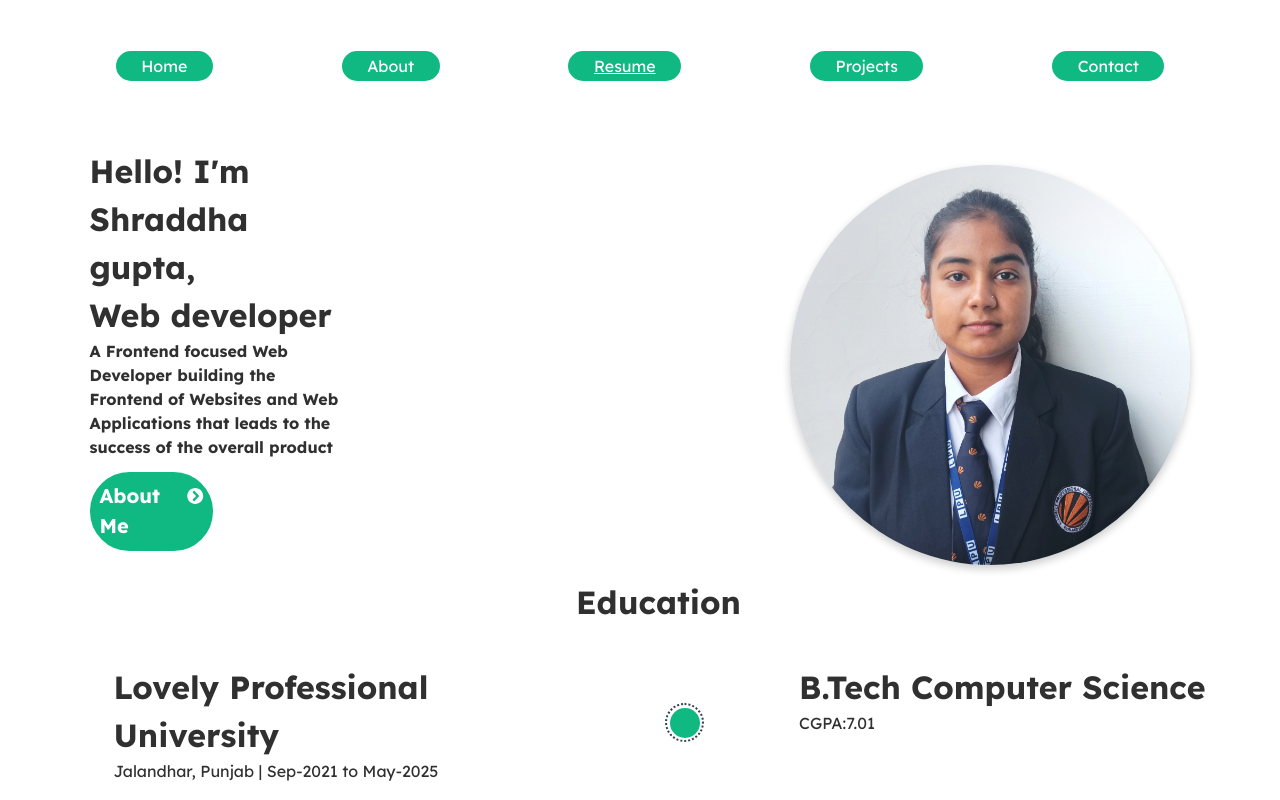
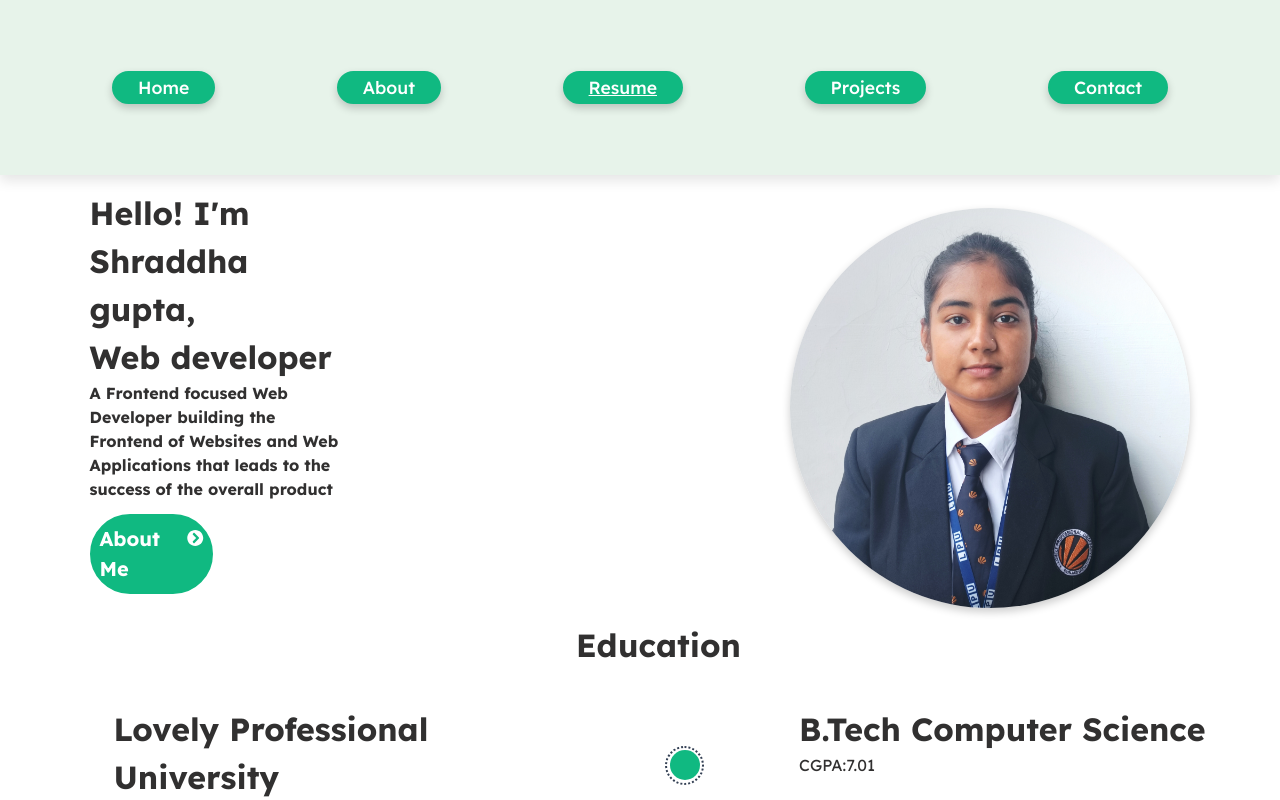
Before and after one commit to shraddhagupta525/portfolio, a React (Vite) app: page / in a window 1280 px wide. Shown: the top 800 px of the page. Built offline with nearby package versions, Linux system fonts and the light colour scheme.

Commit message:
update css

```diff
--- a/src/Components/header/Header.css
+++ b/src/Components/header/Header.css
@@ -1,26 +1,61 @@
+/* Header Navigation */
 header ul {
   display: flex;
-  padding: 4%;
+  padding: 1%;
   justify-content: space-around;
   align-items: center;
+  list-style: none; /* Remove bullet points */
+  margin: 0; /* Remove default margin */
 }
+
 header .navi {
   background-color: #10b981;
-  padding: 1px 2%;
+  padding: 10px 20px; /* Increased padding for better spacing */
   border: 2px solid #10b981;
   border-radius: 45px;
   color: white;
   height: fit-content;
   width: fit-content;
+  font-size: 1.1rem; /* Adjusted font size */
+  font-weight: 500; /* Slightly bold text */
   transition: all 0.3s ease;
+  box-shadow: 0px 4px 8px rgba(0, 0, 0, 0.2); /* Add shadow for depth */
+  cursor: pointer; /* Change to pointer on hover */
 }
 
 header .navi:hover {
   background-color: #0e9e73;
   color: #fff;
   border-color: #0e9e73;
-  transform: scale(1.05);
+  transform: scale(1.08); /* Increased hover scale */
+  box-shadow: 0px 8px 16px rgba(0, 0, 0, 0.3); /* Stronger shadow on hover */
 }
+
+/* Additional Styling for Header */
+header {
+  background-color: #e7f3ea; /* Light background for contrast */
+  padding: 20px 0;
+  box-shadow: 0px 6px 12px rgba(0, 0, 0, 0.1); /* Header shadow */
+
+  z-index: 10; /* Ensure header stays above content */
+}
+
+/* Styling for list items */
+header ul li {
+  margin: 0 15px; /* Space between nav items */
+}
+
+header ul li a {
+  text-decoration: none; /* Remove underline from links */
+  color: inherit; /* Inherit color from .navi */
+  padding: 10px 20px;
+  border-radius: 30px;
+}
+
+header ul li a:hover {
+  color: #f0fdf4; /* Hover effect on links */
+}
+
 @media screen and (min-width: 1024px) and (max-width: 1440px) {
   header ul {
     display: flex;
--- a/src/Home.css
+++ b/src/Home.css
@@ -1,3 +1,5 @@
+
+
 .discuss {
   color: #10b981;
 }
```
